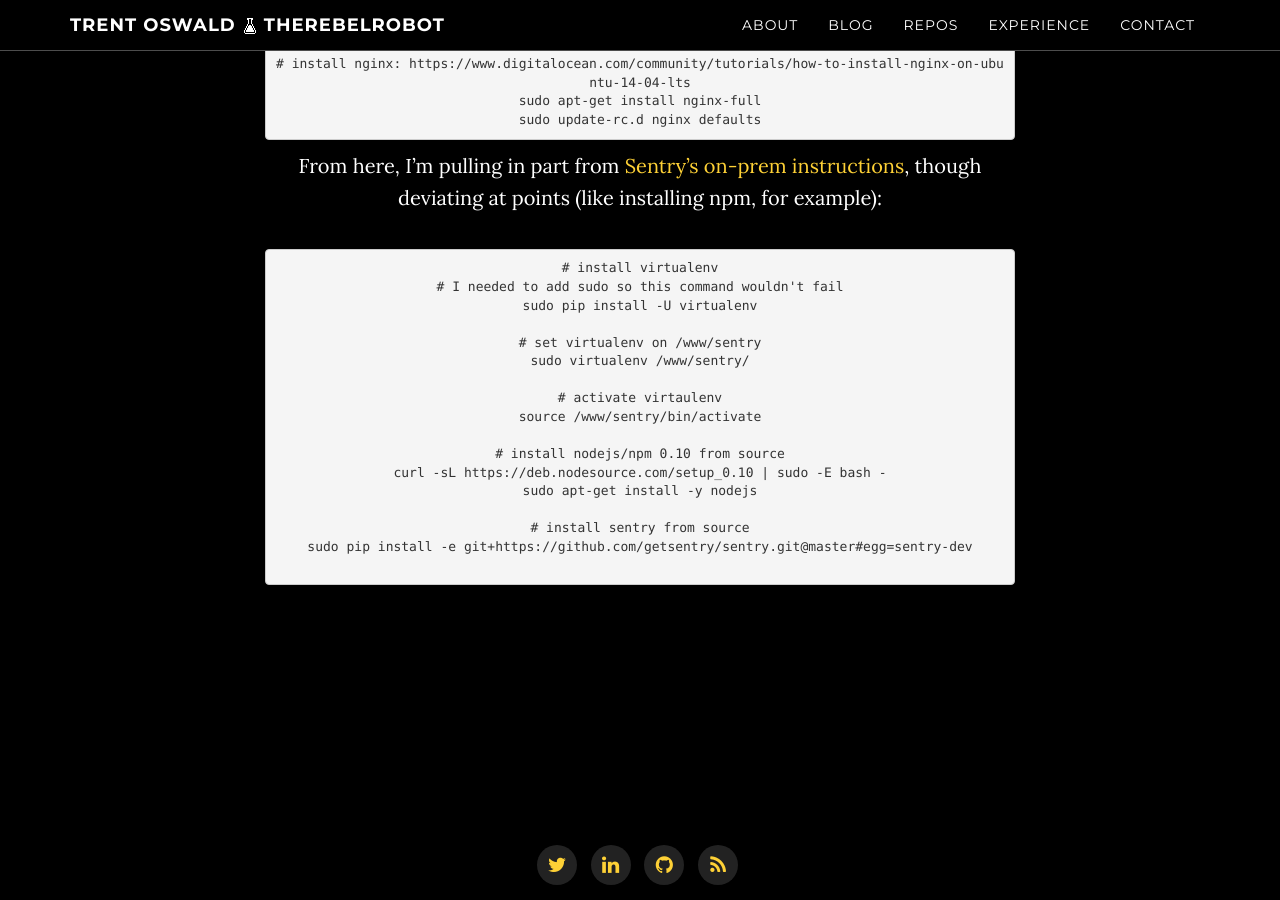
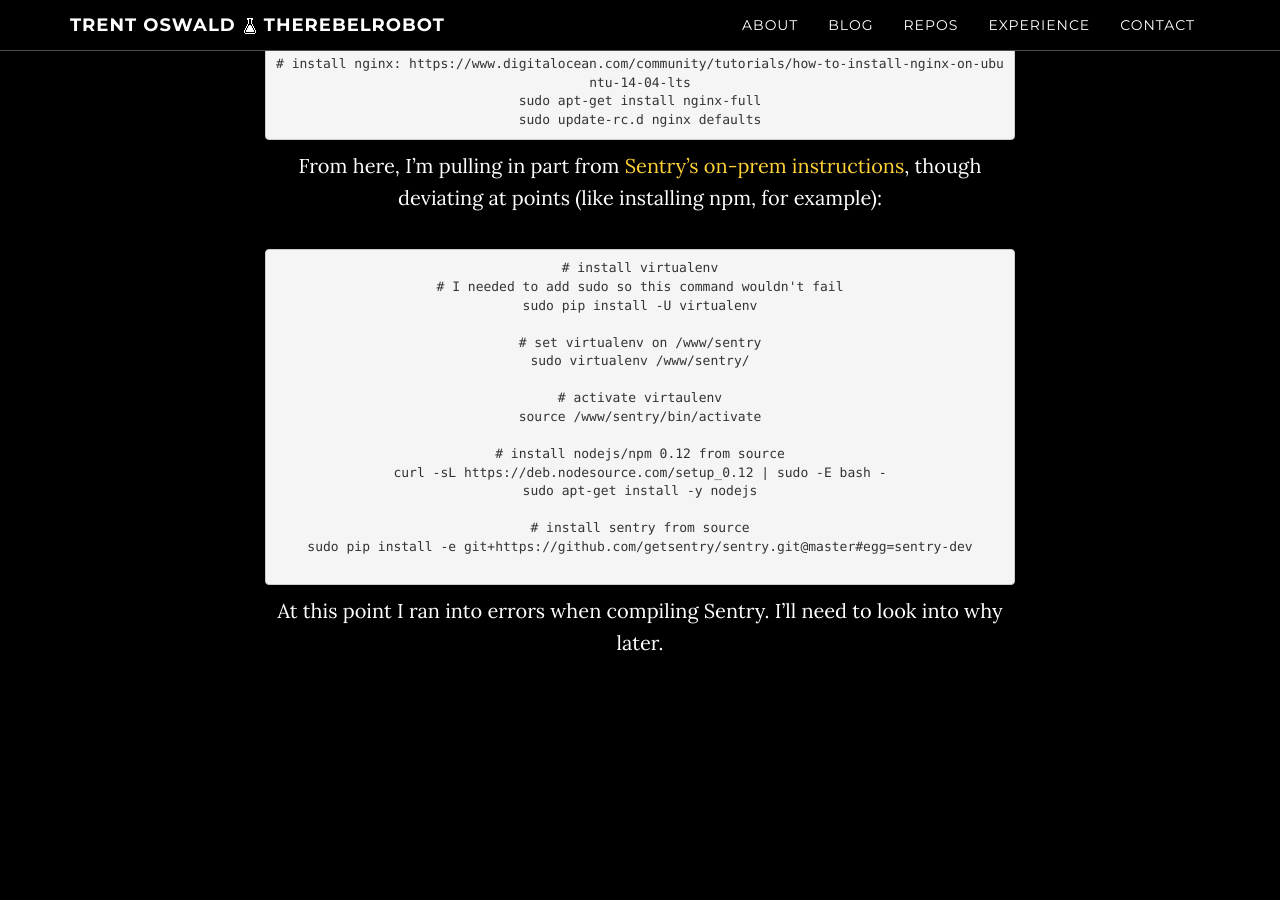
Before and after one commit to therebelrobot/old-website, a Jekyll site: the page built from _posts/2016-01-15-sentry-on-digitalocean.markdown, in a window 1280 px wide and 900 px high, scrolled down 1737 px. Built offline with Jekyll 4.4.1, drawn with Linux system fonts in a browser that asks for light colours; nearby versions of some CDN libraries; comment, search, counter and statistics services are not loaded.

Commit message:
Update 2016-01-15-sentry-on-digitalocean.markdown

````diff
--- a/_posts/2016-01-15-sentry-on-digitalocean.markdown
+++ b/_posts/2016-01-15-sentry-on-digitalocean.markdown
@@ -81,11 +81,13 @@
 # activate virtaulenv
 source /www/sentry/bin/activate
 
-# install nodejs/npm 0.10 from source
-curl -sL https://deb.nodesource.com/setup_0.10 | sudo -E bash -
+# install nodejs/npm 0.12 from source
+curl -sL https://deb.nodesource.com/setup_0.12 | sudo -E bash -
 sudo apt-get install -y nodejs
 
 # install sentry from source
 sudo pip install -e git+https://github.com/getsentry/sentry.git@master#egg=sentry-dev
 
 ```
+
+At this point I ran into errors when compiling Sentry. I'll need to look into why later.
````
